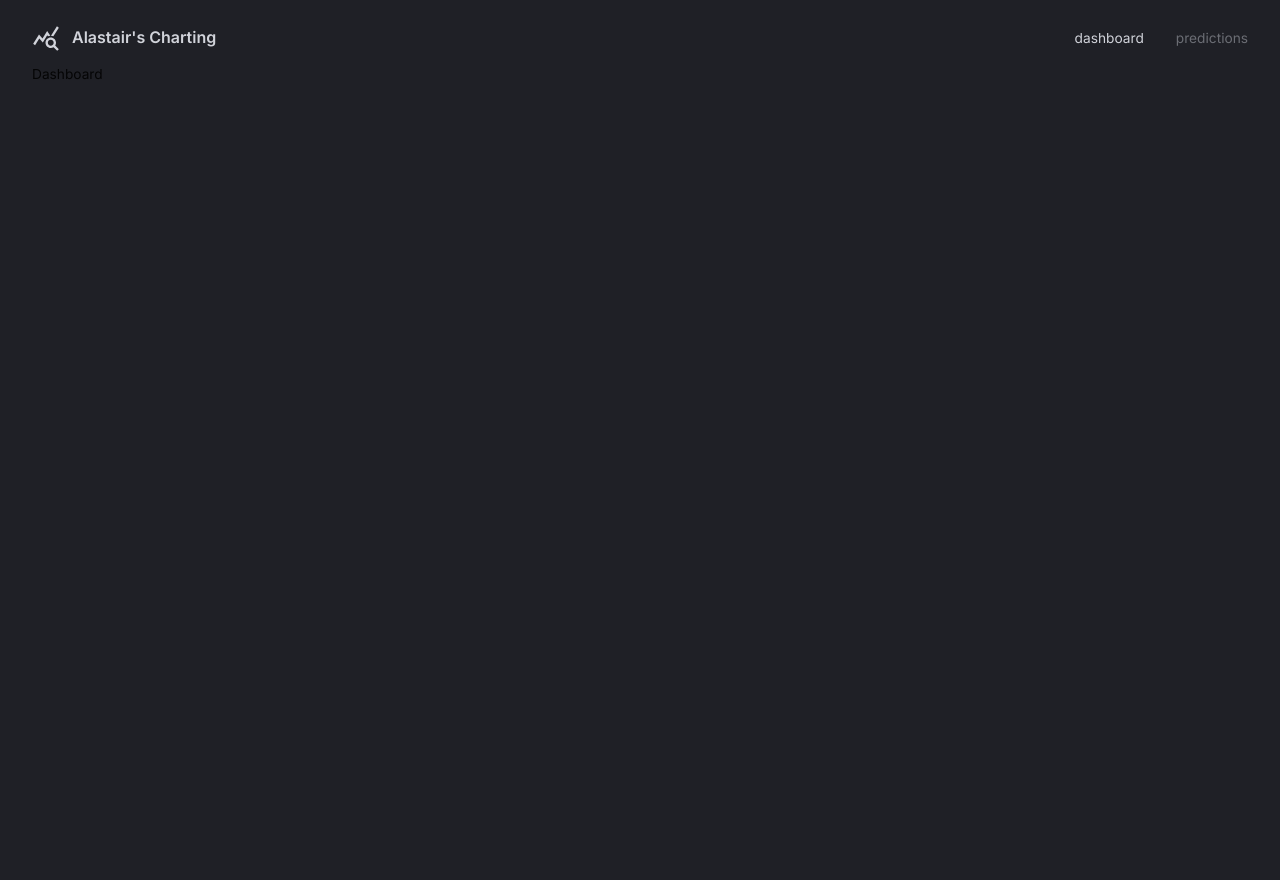
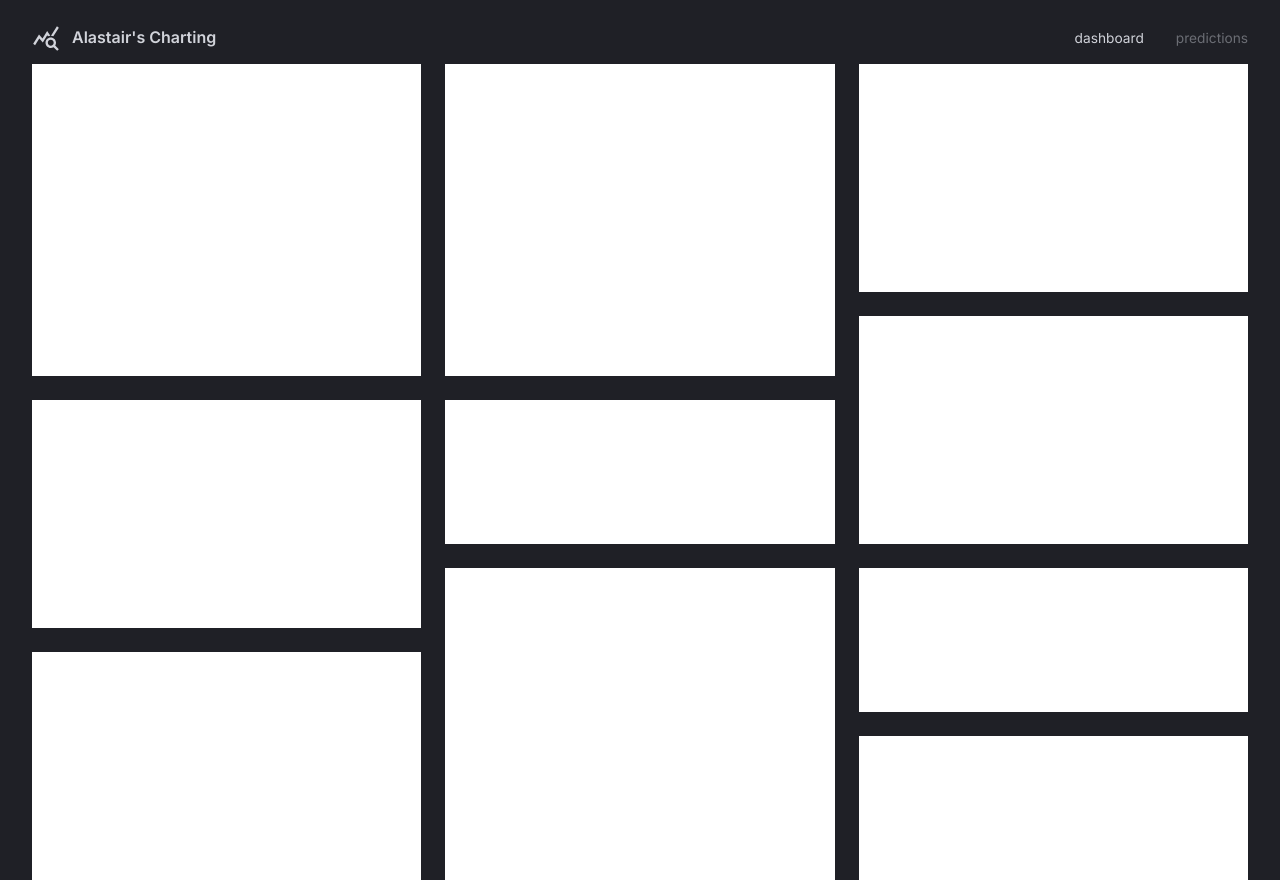
Before and after one commit to alastair10/cfo-assistant, a React (Vite) app in the folder client/: page / in a window 1280 px wide. Built offline with nearby package versions, Linux system fonts and the light colour scheme.

Commit message:
Dashboard Layout: color grid boxes to for ease

```diff
--- a/client/src/scenes/dashboard/index.tsx
+++ b/client/src/scenes/dashboard/index.tsx
@@ -25,7 +25,16 @@
       gridTemplateRows: "repeat(10, minmax(60px, 1fr))",
       gridTemplateAreas: gridTemplate,
     }}>
-      Dashboard
+      <Box bgcolor="#fff" gridArea="a"></Box>
+      <Box bgcolor="#fff" gridArea="b"></Box>
+      <Box bgcolor="#fff" gridArea="c"></Box>
+      <Box bgcolor="#fff" gridArea="d"></Box>
+      <Box bgcolor="#fff" gridArea="e"></Box>
+      <Box bgcolor="#fff" gridArea="f"></Box>
+      <Box bgcolor="#fff" gridArea="g"></Box>
+      <Box bgcolor="#fff" gridArea="h"></Box>
+      <Box bgcolor="#fff" gridArea="i"></Box>
+      <Box bgcolor="#fff" gridArea="j"></Box>
     </Box>
   );
 };
```
